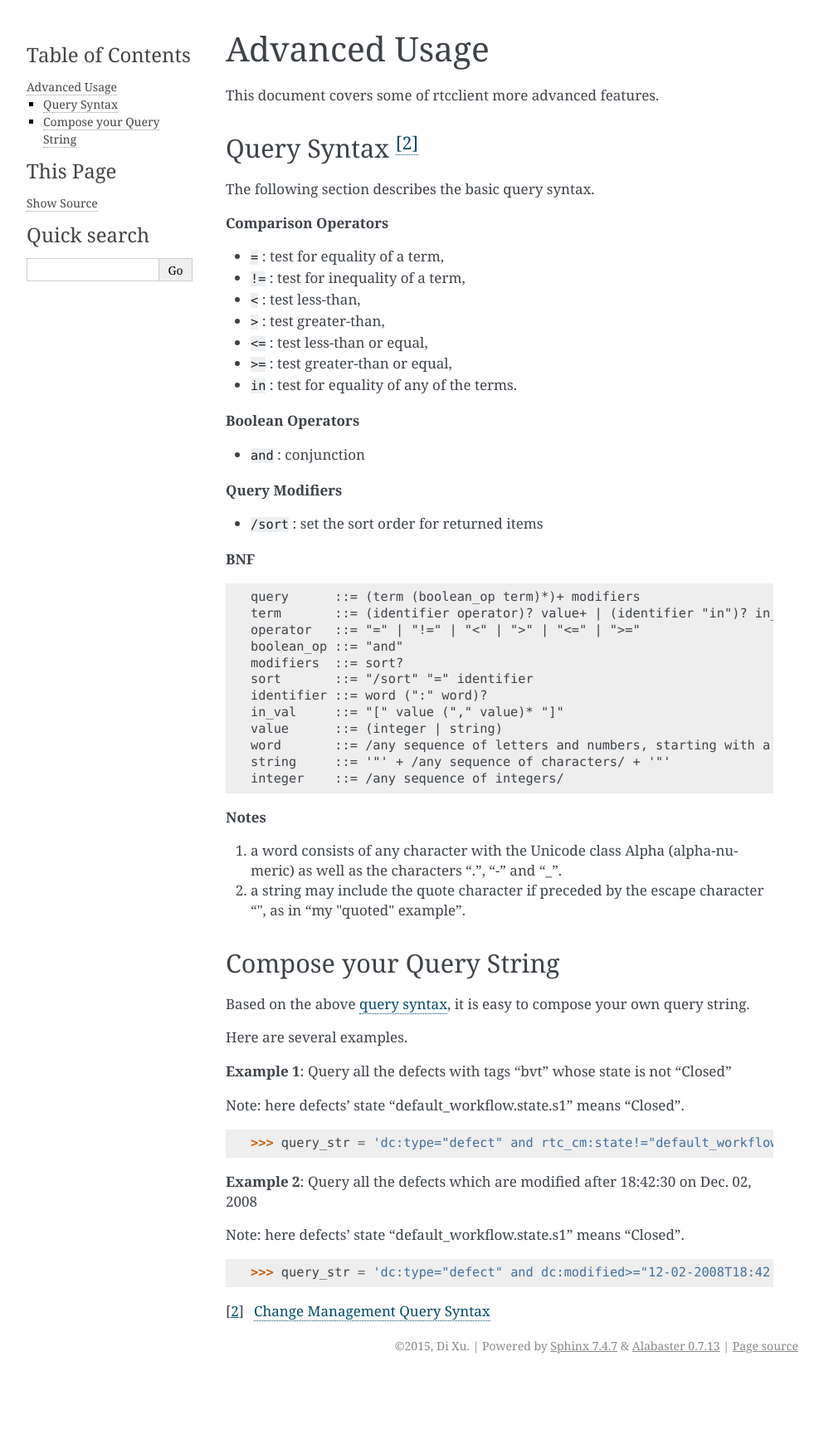
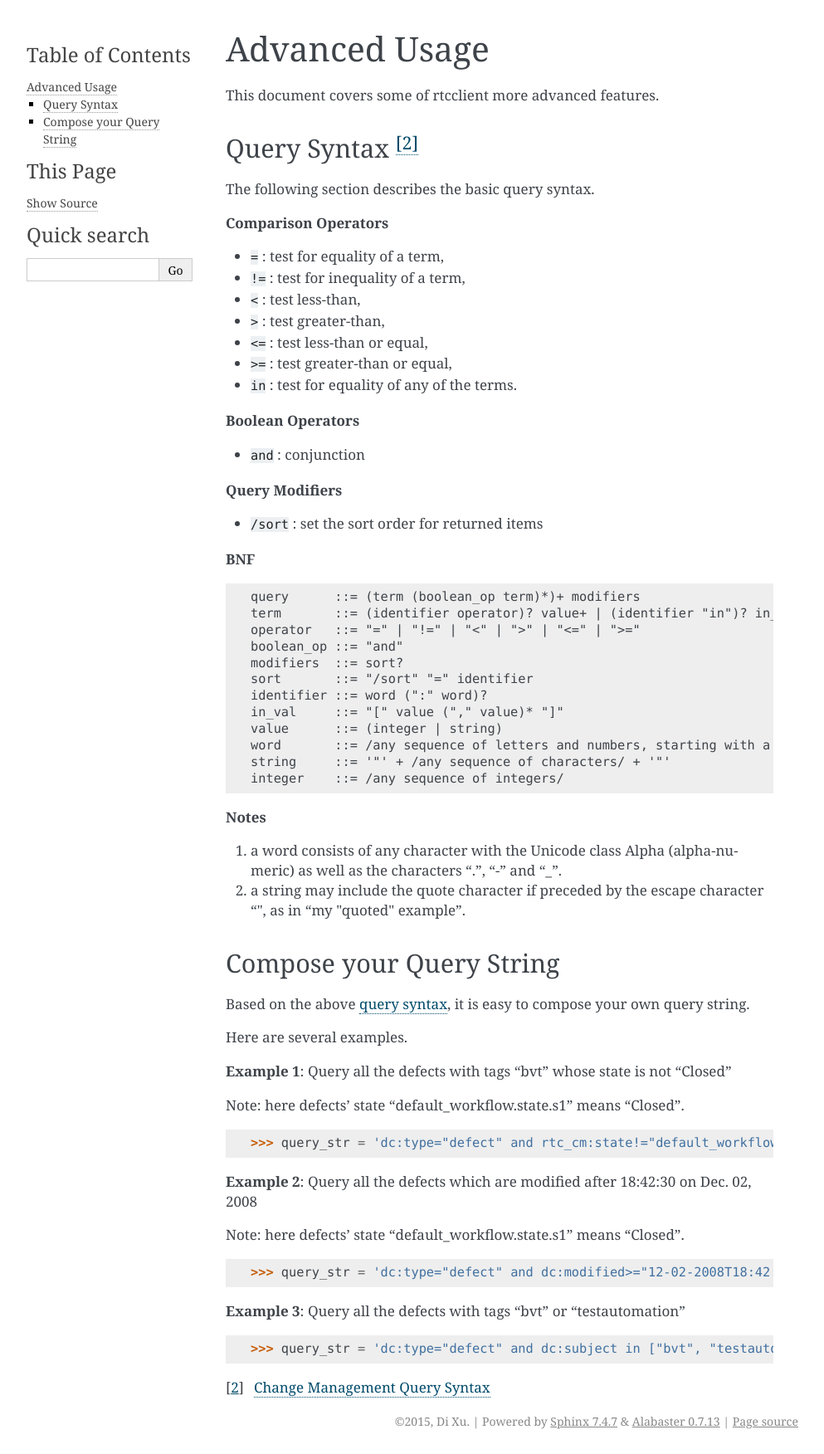
Before and after one commit to dixudx/rtcclient, a Sphinx documentation site: the page built from doc/source/advanced_usage.rst, in a window 1280 px wide. Shown: the whole page at 83% size, without its empty margins (148-1141 px from the left). Built offline with Sphinx 7.4.7, drawn with Linux system fonts in a browser that asks for light colours; before the commit the page ends 1661 px from its top, so only the background shows below that.

Commit message:
add an example for 'in' operator

```diff
--- a/doc/source/advanced_usage.rst
+++ b/doc/source/advanced_usage.rst
@@ -82,4 +82,8 @@ Note: here defects' state "default_workflow.state.s1" means "Closed".
 
     >>> query_str = 'dc:type="defect" and dc:modified>="12-02-2008T18:42:30"'
 
+**Example 3**: Query all the defects with tags "bvt" or "testautomation"
+
+    >>> query_str = 'dc:type="defect" and dc:subject in ["bvt", "testautomation"]'
+
 .. [2] `Change Management Query Syntax <http://open-services.net/bin/view/Main/CmQuerySyntaxV1>`_
--- a/doc/source/index.rst
+++ b/doc/source/index.rst
@@ -40,6 +40,7 @@ User Guide
 .. toctree::
    :maxdepth: 2
 
+   authors
    introduction
    workitem_attr
    installation
--- a/doc/source/projectarea.rst
+++ b/doc/source/projectarea.rst
@@ -1,6 +1,5 @@
 ProjectArea
 ===========
 
-
 .. autoclass:: rtcclient.project_area.ProjectArea
    :members:
```
